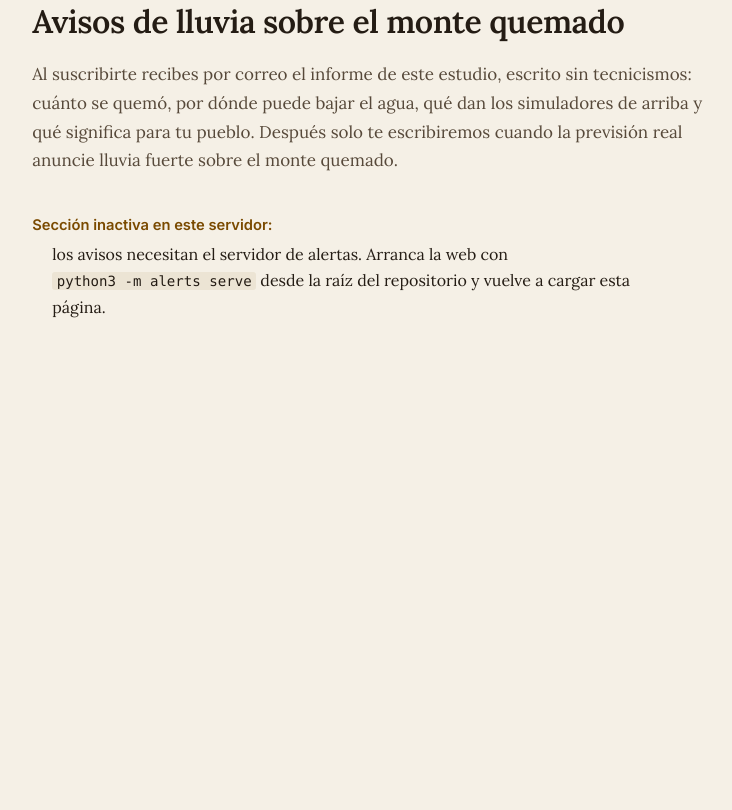
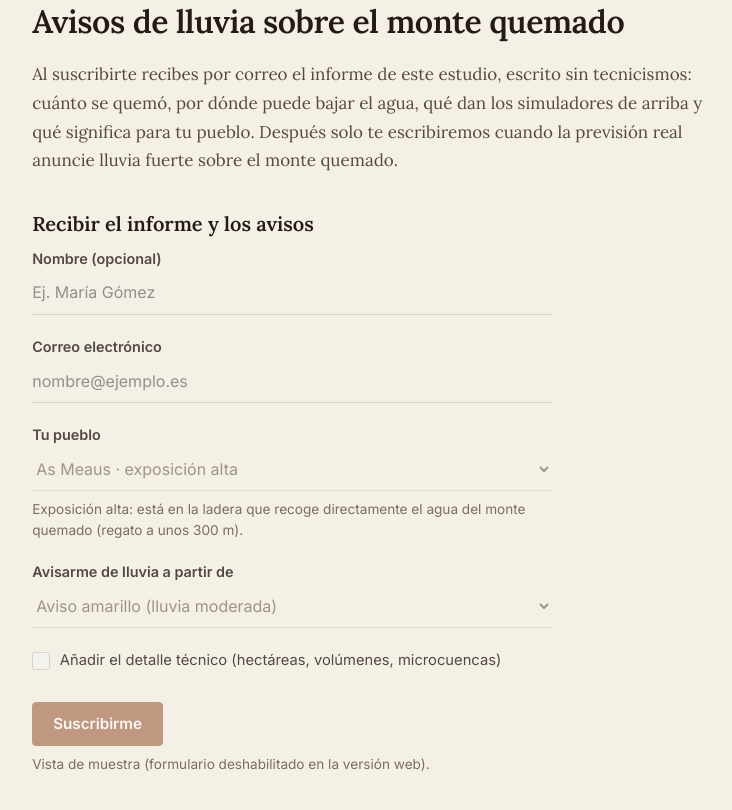
Before and after one commit to GeoSignalNASA/GeoSignal, a plain HTML site: page web/index.html in a window 1280 px wide. Shown: the part 10936-11746 px from the top of the page, without its empty margins (39-771 px from the left). Before the commit the page ends 11412 px from the top, so only its background shows below. Drawn offline with Linux system fonts and the light colour scheme; no server answers; animation ran at ten frames a second.

Commit message:
Set GeoSignal tab title and make alerts form a static disabled placeholder

```diff
--- a/web/index.html
+++ b/web/index.html
@@ -3,7 +3,7 @@
 <head>
   <meta charset="utf-8" />
   <meta name="viewport" content="width=device-width, initial-scale=1" />
-  <title>GeoSignal - Informe NISAR sobre Calvos de Randín</title>
+  <title>GeoSignal</title>
   <link rel="stylesheet" href="vendor/maplibre-gl.css" />
   <link rel="stylesheet" href="vendor/maplibre-gl-compare.css" />
   <link rel="stylesheet" href="story/fonts.css" />
@@ -515,27 +515,24 @@
       previsión real anuncie lluvia fuerte sobre el monte quemado.
     </p>
 
-    <div class="callout-warn" id="alerts-offline" hidden data-i18n-html="a11Offline">
-      <strong>Sección inactiva en este servidor:</strong>
-      los avisos necesitan el servidor de alertas. Arranca la web con <code>python3 -m alerts serve</code> desde la raíz
-      del repositorio y vuelve a cargar esta página.
-    </div>
-
-    <div id="alerts-live" hidden>
+    <div id="alerts-live">
       <h3 data-i18n="a11FormH">Recibir el informe y los avisos</h3>
       <form class="alerts-form" id="alerts-form" novalidate>
+        <fieldset class="alerts-fieldset" disabled>
           <div class="alerts-field">
             <label for="alerts-name" data-i18n="a11Name">Nombre (opcional)</label>
-          <input id="alerts-name" name="name" type="text" maxlength="80" autocomplete="given-name" />
+            <input id="alerts-name" name="name" type="text" maxlength="80" autocomplete="given-name" placeholder="Ej. María Gómez" data-i18n-placeholder="a11NamePh" />
           </div>
           <div class="alerts-field">
             <label for="alerts-email" data-i18n="a11Email">Correo electrónico</label>
-          <input id="alerts-email" name="email" type="email" maxlength="254" autocomplete="email" required />
+            <input id="alerts-email" name="email" type="email" maxlength="254" autocomplete="email" placeholder="nombre@ejemplo.es" data-i18n-placeholder="a11EmailPh" required />
           </div>
           <div class="alerts-field">
             <label for="alerts-place" data-i18n="a11Place">Tu pueblo</label>
-          <select id="alerts-place" name="place"></select>
-          <p class="alerts-hint" id="alerts-place-hint"></p>
+            <select id="alerts-place" name="place">
+              <option value="" data-i18n="a11PlacePh">As Meaus · exposición alta</option>
+            </select>
+            <p class="alerts-hint" id="alerts-place-hint" data-i18n="a11PlaceHintPh">Exposición alta: está en la ladera que recoge directamente el agua del monte quemado (regato a unos 300 m).</p>
           </div>
           <div class="alerts-field">
             <label for="alerts-min" data-i18n="a11Min">Avisarme de lluvia a partir de</label>
@@ -552,10 +549,9 @@
 
           <div class="alerts-actions">
             <button class="alerts-btn" type="submit" data-i18n="a11Subscribe">Suscribirme</button>
-          <button class="alerts-btn alerts-btn-alt" id="alerts-test" type="button" hidden data-i18n="a11Test">Enviarme el informe ahora</button>
           </div>
-        <p class="alerts-msg" id="alerts-msg" role="status" aria-live="polite"></p>
-        <p class="alerts-note" id="alerts-send-note"></p>
+          <p class="alerts-note" id="alerts-send-note" data-i18n="a11DemoNote">Vista de muestra (formulario deshabilitado en la versión web).</p>
+        </fieldset>
       </form>
     </div>
   </section>
@@ -563,6 +559,5 @@
   <script src="vendor/maplibre-gl.js"></script>
   <script src="vendor/maplibre-gl-compare.js"></script>
   <script type="module" src="story/story.js"></script>
-  <script type="module" src="story/alerts.js"></script>
 </body>
 </html>
--- a/web/story/i18n.js
+++ b/web/story/i18n.js
@@ -2,7 +2,7 @@
 
 export const I18N = {
   es: {
-    docTitle: "GeoSignal - Análisis SAR en Banda L · Calvos de Randín",
+    docTitle: "GeoSignal",
     tocAria: "Capítulos del análisis",
     mapAria: "Mapa geoespacial interactivo de Calvos de Randín",
     langBtn: "EN",
@@ -103,8 +103,12 @@ export const I18N = {
       "<strong>Sección inactiva en este servidor:</strong> los avisos necesitan el servidor de alertas. Arranca la web con <code>python3 -m alerts serve</code> desde la raíz del repositorio y vuelve a cargar esta página.",
     a11FormH: "Recibir el informe y los avisos",
     a11Name: "Nombre (opcional)",
+    a11NamePh: "Ej. María Gómez",
     a11Email: "Correo electrónico",
+    a11EmailPh: "nombre@ejemplo.es",
     a11Place: "Tu pueblo",
+    a11PlacePh: "As Meaus · exposición alta",
+    a11PlaceHintPh: "Exposición alta: está en la ladera que recoge directamente el agua del monte quemado (regato a unos 300 m).",
     a11Min: "Avisarme de lluvia a partir de",
     a11Min1: "Aviso amarillo (lluvia moderada)",
     a11Min2: "Alerta naranja (lluvia fuerte)",
@@ -112,6 +116,7 @@ export const I18N = {
     a11Tech: "Añadir el detalle técnico (hectáreas, volúmenes, microcuencas)",
     a11Subscribe: "Suscribirme",
     a11Test: "Enviarme el informe ahora",
+    a11DemoNote: "Vista de muestra (formulario deshabilitado en la versión web).",
     alerts: {
       locale: "es-ES",
       noPlace: "Sin pueblo concreto (aviso general)",
@@ -186,7 +191,7 @@ export const I18N = {
   },
 
   en: {
-    docTitle: "GeoSignal - L-Band SAR Severity & Runoff Analysis · Calvos de Randín",
+    docTitle: "GeoSignal",
     tocAria: "Analysis chapters",
     mapAria: "Interactive geospatial map of Calvos de Randín",
     skipLink: "Skip to content",
@@ -454,8 +459,12 @@ export const I18N = {
       "<strong>Section inactive on this server:</strong> warnings need the alert server. Start the site with <code>python3 -m alerts serve</code> from the repository root and reload this page.",
     a11FormH: "Get the report and the warnings",
     a11Name: "Name (optional)",
+    a11NamePh: "e.g. Jane Doe",
     a11Email: "Email address",
+    a11EmailPh: "name@example.com",
     a11Place: "Your village",
+    a11PlacePh: "As Meaus · high exposure",
+    a11PlaceHintPh: "High exposure: it sits on the slope that collects water straight from the burned hillside (stream about 300 m away).",
     a11Min: "Warn me about rain from",
     a11Min1: "Yellow advisory (moderate rain)",
     a11Min2: "Orange alert (heavy rain)",
@@ -463,6 +472,7 @@ export const I18N = {
     a11Tech: "Add the technical detail (hectares, volumes, micro-watersheds)",
     a11Subscribe: "Subscribe",
     a11Test: "Send me the report now",
+    a11DemoNote: "Sample preview (form disabled in the web version).",
     alerts: {
       locale: "en-US",
       noPlace: "No specific village (general warning)",
--- a/web/story/story.css
+++ b/web/story/story.css
@@ -782,6 +782,13 @@ code {
 .alerts-msg:empty { display: none; }
 
 .alerts-form { max-width: 520px; font-family: var(--sans); }
+.alerts-fieldset {
+  margin: 0;
+  padding: 0;
+  border: 0;
+  min-inline-size: 0;
+}
+.alerts-fieldset:disabled { opacity: 0.78; }
 .alerts-field { margin-bottom: 1.35rem; }
 .alerts-field label {
   display: block;
@@ -804,6 +811,14 @@ code {
 .alerts-field select { cursor: pointer; }
 .alerts-field input:hover,
 .alerts-field select:hover { border-bottom-color: var(--tinta); }
+.alerts-field input:disabled,
+.alerts-field select:disabled {
+  color: var(--tinta-2);
+  border-bottom-color: var(--linea);
+  cursor: not-allowed;
+}
+.alerts-field input:disabled:hover,
+.alerts-field select:disabled:hover { border-bottom-color: var(--linea); }
 
 .alerts-check {
   display: flex;
@@ -814,6 +829,7 @@ code {
   color: var(--tinta);
   cursor: pointer;
 }
+.alerts-check:has(input:disabled) { cursor: not-allowed; }
 .alerts-check input { width: 18px; height: 18px; margin: 0.15rem 0 0; flex-shrink: 0; accent-color: var(--fuego); }
 
 .alerts-actions { display: flex; flex-wrap: wrap; gap: 0.75rem; margin-top: 0.5rem; }
@@ -830,7 +846,8 @@ code {
 .alerts-btn:hover { background: var(--fuego-alta); border-color: var(--fuego-alta); }
 .alerts-btn-alt { background: transparent; color: var(--fuego); }
 .alerts-btn-alt:hover { background: var(--papel-2); border-color: var(--fuego); }
-.alerts-btn:disabled { opacity: 0.55; cursor: progress; }
+.alerts-btn:disabled { opacity: 0.65; cursor: not-allowed; }
+.alerts-btn:disabled:hover { background: var(--fuego); border-color: var(--fuego); }
 
 .alerts-msg {
   margin: 1rem 0 0;
--- a/web/story/story.js
+++ b/web/story/story.js
@@ -1041,6 +1041,13 @@ function applyLanguage(lang) {
     el.innerHTML = val !== undefined ? val : el.dataset.i18nHtmlEs;
   });
 
+  document.querySelectorAll("[data-i18n-placeholder]").forEach((el) => {
+    const key = el.dataset.i18nPlaceholder;
+    if (el.dataset.i18nPlaceholderEs === undefined) el.dataset.i18nPlaceholderEs = el.getAttribute("placeholder") || "";
+    const val = dict[key];
+    el.setAttribute("placeholder", val !== undefined ? val : el.dataset.i18nPlaceholderEs);
+  });
+
   document.querySelectorAll(".toc-pill").forEach((el, idx) => {
     if (dict.tocLabels[idx]) el.textContent = dict.tocLabels[idx];
   });
```
Lines whose indentation alone changed are shown as unchanged.
